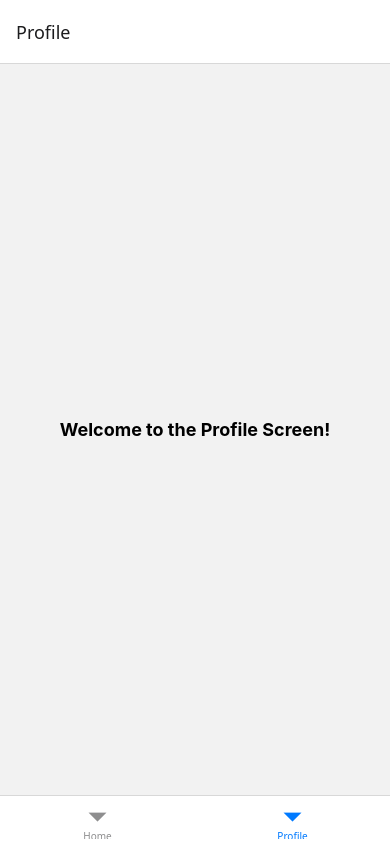
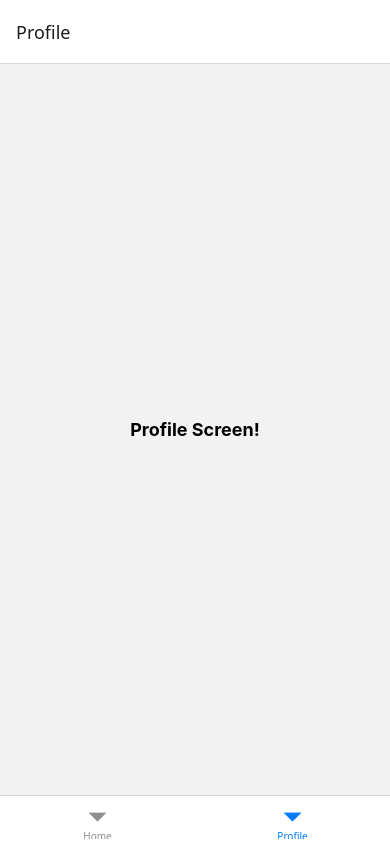
Before and after one commit to DAMO-moim/frontend, a React Native app: screen /Profile in a window 390 px wide. Built offline with nearby package versions, Linux system fonts and the light colour scheme.

Commit message:
branch test

```diff
--- a/src/navigation/AppNavigator.js
+++ b/src/navigation/AppNavigator.js
@@ -10,12 +10,10 @@ const Tab = createBottomTabNavigator();
 
 function AppNavigator() {
   return (
-
       <Tab.Navigator>
         <Tab.Screen name="Home" component={HomeScreen} />
         <Tab.Screen name="Profile" component={ProfileScreen} />
       </Tab.Navigator>
-
   );
 }
 
--- a/src/screens/HomeScreen.js
+++ b/src/screens/HomeScreen.js
@@ -4,7 +4,7 @@ import { View, Text, StyleSheet } from 'react-native';
 function HomeScreen() {
   return (
     <View style={styles.container}>
-      <Text style={styles.text}>Welcome to the Home Screen!</Text>
+      <Text style={styles.text}>Home Screen!</Text>
     </View>
   );
 }
--- a/src/screens/ProfileScreen.js
+++ b/src/screens/ProfileScreen.js
@@ -4,7 +4,7 @@ import { View, Text, StyleSheet } from 'react-native';
 function ProfileScreen() {
   return (
     <View style={styles.container}>
-      <Text style={styles.text}>Welcome to the Profile Screen!</Text>
+      <Text style={styles.text}>Profile Screen!</Text>
     </View>
   );
 }
```
